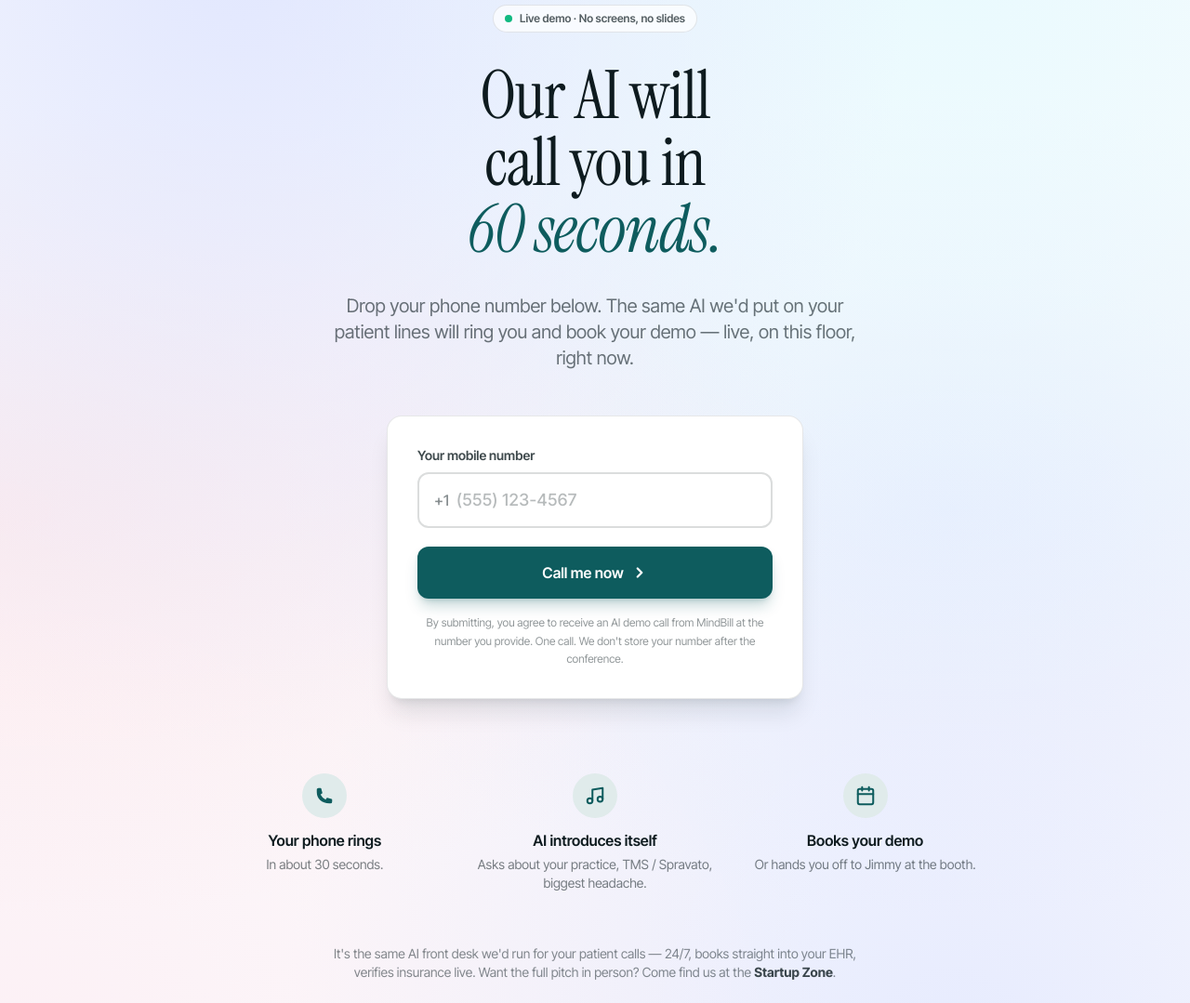
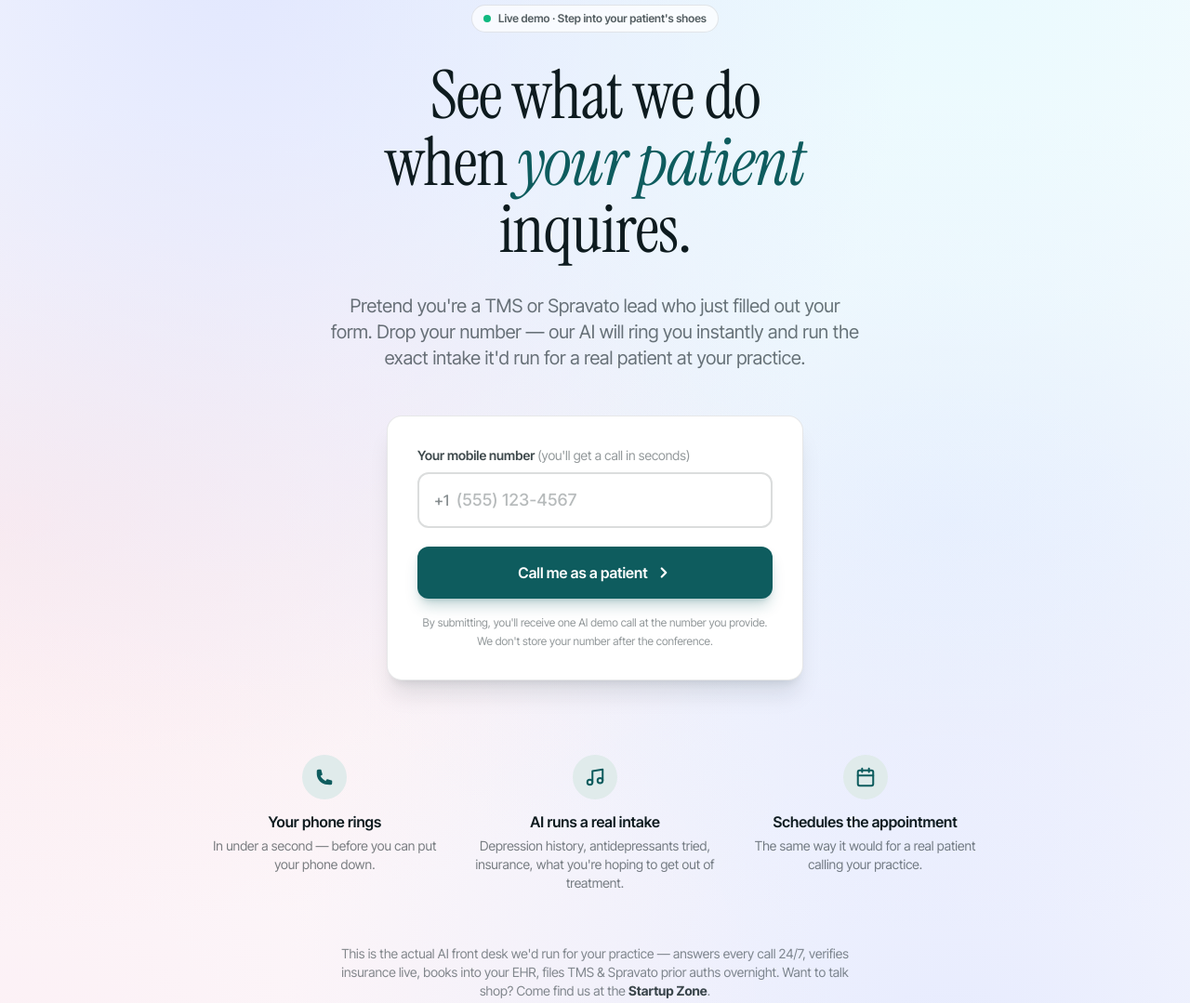
Before and after one commit to chiehminwei/mindbill-landing, a plain HTML site: page apa.html in a window 1280 px wide. Shown: the part 180-1259 px from the top of the page at 93% size. Drawn offline with nearby package versions, Linux system fonts and the light colour scheme.

Commit message:
Reframe /apa as patient-experience demo; AI calls instantly

```diff
--- a/apa.html
+++ b/apa.html
@@ -3,8 +3,8 @@
 <head>
   <meta charset="utf-8" />
   <meta name="viewport" content="width=device-width, initial-scale=1" />
-  <title>MindBill at APA 2026 — Our AI will call you in 60 seconds.</title>
-  <meta name="description" content="Drop your phone number. Our AI front desk will call you in under a minute and book your demo — the same AI that answers your patients' calls 24/7." />
+  <title>MindBill at APA 2026 — See what happens when your patient inquires.</title>
+  <meta name="description" content="Drop your phone number, pretend you're a TMS patient. Our AI front desk will call you back instantly and run the same intake it'd run for a real patient at your practice." />
   <meta name="robots" content="noindex" />
   <link rel="icon" type="image/svg+xml" href="/favicon.svg" />
   <link rel="apple-touch-icon" href="/apple-touch-icon.svg" />
@@ -93,25 +93,25 @@
       <div class="text-center">
         <div class="inline-flex items-center gap-2 px-3 py-1.5 rounded-full border border-ink/10 bg-white/70 backdrop-blur text-xs font-semibold text-ink/70 mb-8">
           <span class="live-dot"></span>
-          Live demo · No screens, no slides
+          Live demo · Step into your patient's shoes
         </div>
       </div>
 
       <!-- Hero headline -->
       <h1 class="serif-h text-5xl md:text-7xl text-center text-ink leading-[1.02]">
-        Our AI will<br/>
-        call you in<br/>
-        <span class="serif-it text-brand">60 seconds.</span>
+        See what we do<br/>
+        when <span class="serif-it text-brand">your patient</span><br/>
+        inquires.
       </h1>
 
       <p class="mt-8 text-center text-lg md:text-xl text-ink/60 max-w-xl mx-auto leading-relaxed">
-        Drop your phone number below. The same AI we'd put on your patient lines will ring you and book your demo — live, on this floor, right now.
+        Pretend you're a TMS or Spravato lead who just filled out your form. Drop your number — our AI will ring you instantly and run the exact intake it'd run for a real patient at your practice.
       </p>
 
       <!-- Form card -->
       <div class="mt-12 max-w-md mx-auto">
         <form id="call-form" class="bg-white rounded-2xl border border-ink/10 shadow-xl shadow-ink/10 p-6 md:p-8">
-          <label for="phone" class="block text-sm font-semibold text-ink/80 mb-2">Your mobile number</label>
+          <label for="phone" class="block text-sm font-semibold text-ink/80 mb-2">Your mobile number <span class="font-normal text-ink/45">(you'll get a call in seconds)</span></label>
           <div class="flex items-center gap-2 border-2 border-ink/15 rounded-xl px-4 py-3.5 transition focus-within:border-brand focus-within:ring-4 focus-within:ring-brand/10">
             <span class="text-ink/50 font-medium select-none">+1</span>
             <input
@@ -132,13 +132,13 @@
             type="submit"
             class="btn-primary mt-5 w-full inline-flex items-center justify-center gap-2 bg-brand text-white font-semibold px-6 py-4 rounded-xl hover:bg-brand-dark active:scale-[0.99] transition shadow-lg shadow-brand/25"
           >
-            <span id="btn-label">Call me now</span>
+            <span id="btn-label">Call me as a patient</span>
             <svg id="btn-arrow" width="18" height="18" viewBox="0 0 16 16" fill="none"><path d="M6 4l4 4-4 4" stroke="currentColor" stroke-width="2" stroke-linecap="round" stroke-linejoin="round"/></svg>
             <svg id="btn-spinner" class="hidden animate-spin" width="18" height="18" viewBox="0 0 24 24" fill="none"><circle cx="12" cy="12" r="9" stroke="currentColor" stroke-width="2.5" stroke-opacity="0.25"/><path d="M21 12a9 9 0 0 0-9-9" stroke="currentColor" stroke-width="2.5" stroke-linecap="round"/></svg>
           </button>
 
           <p class="mt-4 text-xs text-center text-ink/45 leading-relaxed">
-            By submitting, you agree to receive an AI demo call from MindBill at the number you provide. One call. We don't store your number after the conference.
+            By submitting, you'll receive one AI demo call at the number you provide. We don't store your number after the conference.
           </p>
         </form>
 
@@ -153,26 +153,26 @@
             <svg width="22" height="22" viewBox="0 0 24 24" fill="currentColor"><path d="M3 5c0-1.1.9-2 2-2h2.3a1 1 0 0 1 1 .76l1.2 4.79a1 1 0 0 1-.5 1.13l-1.6.93a13 13 0 0 0 5.99 5.99l.93-1.6a1 1 0 0 1 1.13-.5l4.79 1.2a1 1 0 0 1 .76 1V19a2 2 0 0 1-2 2h-1C8.61 21 3 15.39 3 8V5z"/></svg>
           </div>
           <div class="font-semibold">Your phone rings</div>
-          <div class="text-sm text-ink/55 mt-1">In about 30 seconds.</div>
+          <div class="text-sm text-ink/55 mt-1">In under a second — before you can put your phone down.</div>
         </div>
         <div class="text-center">
           <div class="w-12 h-12 mx-auto rounded-full bg-brand-soft text-brand grid place-items-center mb-3">
             <svg width="22" height="22" viewBox="0 0 24 24" fill="none" stroke="currentColor" stroke-width="2.2" stroke-linecap="round" stroke-linejoin="round"><path d="M9 18V5l12-2v13"/><circle cx="6" cy="18" r="3"/><circle cx="18" cy="16" r="3"/></svg>
           </div>
-          <div class="font-semibold">AI introduces itself</div>
-          <div class="text-sm text-ink/55 mt-1">Asks about your practice, TMS / Spravato, biggest headache.</div>
+          <div class="font-semibold">AI runs a real intake</div>
+          <div class="text-sm text-ink/55 mt-1">Depression history, antidepressants tried, insurance, what you're hoping to get out of treatment.</div>
         </div>
         <div class="text-center">
           <div class="w-12 h-12 mx-auto rounded-full bg-brand-soft text-brand grid place-items-center mb-3">
             <svg width="22" height="22" viewBox="0 0 24 24" fill="none" stroke="currentColor" stroke-width="2.2" stroke-linecap="round" stroke-linejoin="round"><rect x="3" y="4" width="18" height="18" rx="2"/><path d="M16 2v4M8 2v4M3 10h18"/></svg>
           </div>
-          <div class="font-semibold">Books your demo</div>
-          <div class="text-sm text-ink/55 mt-1">Or hands you off to Jimmy at the booth.</div>
+          <div class="font-semibold">Schedules the appointment</div>
+          <div class="text-sm text-ink/55 mt-1">The same way it would for a real patient calling your practice.</div>
         </div>
       </div>
 
       <p class="mt-14 text-center text-sm text-ink/50 max-w-xl mx-auto">
-        It's the same AI front desk we'd run for your patient calls — 24/7, books straight into your EHR, verifies insurance live. Want the full pitch in person? Come find us at the <strong class="text-ink/80">Startup Zone</strong>.
+        This is the actual AI front desk we'd run for your practice — answers every call 24/7, verifies insurance live, books into your EHR, files TMS &amp; Spravato prior auths overnight. Want to talk shop? Come find us at the <strong class="text-ink/80">Startup Zone</strong>.
       </p>
 
     </div>
@@ -215,7 +215,7 @@
         btn.disabled = loading;
         btnArrow.classList.toggle('hidden', loading);
         btnSpinner.classList.toggle('hidden', !loading);
-        btnLabel.textContent = loading ? 'Dialing…' : 'Call me now';
+        btnLabel.textContent = loading ? 'Dialing…' : 'Call me as a patient';
       }
 
       function showStatus(html, kind) {
@@ -237,7 +237,7 @@
         const e164 = '+1' + digits;
 
         setLoading(true);
-        showStatus('<div class="flex items-center gap-3"><div class="w-3 h-3 rounded-full bg-brand ring-call"></div><span class="font-medium">Asking our AI to dial you now…</span></div>', 'info');
+        showStatus('<div class="flex items-center gap-3"><div class="w-3 h-3 rounded-full bg-brand ring-call"></div><span class="font-medium">Dialing you right now…</span></div>', 'info');
 
         try {
           const res = await fetch('/api/trigger-call', {
@@ -260,8 +260,8 @@
                 <svg width="20" height="20" viewBox="0 0 24 24" fill="currentColor"><path d="M3 5c0-1.1.9-2 2-2h2.3a1 1 0 0 1 1 .76l1.2 4.79a1 1 0 0 1-.5 1.13l-1.6.93a13 13 0 0 0 5.99 5.99l.93-1.6a1 1 0 0 1 1.13-.5l4.79 1.2a1 1 0 0 1 .76 1V19a2 2 0 0 1-2 2h-1C8.61 21 3 15.39 3 8V5z"/></svg>
               </div>
               <div>
-                <div class="font-semibold text-lg">Calling you now — answer your phone!</div>
-                <div class="text-sm opacity-80 mt-1">Should ring in 10–30 seconds. If you don't see it, check that your ringer is on and we're not blocked.</div>
+                <div class="font-semibold text-lg">Pick up — we're calling you right now.</div>
+                <div class="text-sm opacity-80 mt-1">Pretend you're a new TMS or Spravato patient. Answer naturally — the AI will guide the conversation.</div>
               </div>
             </div>
           `, 'success');
```
